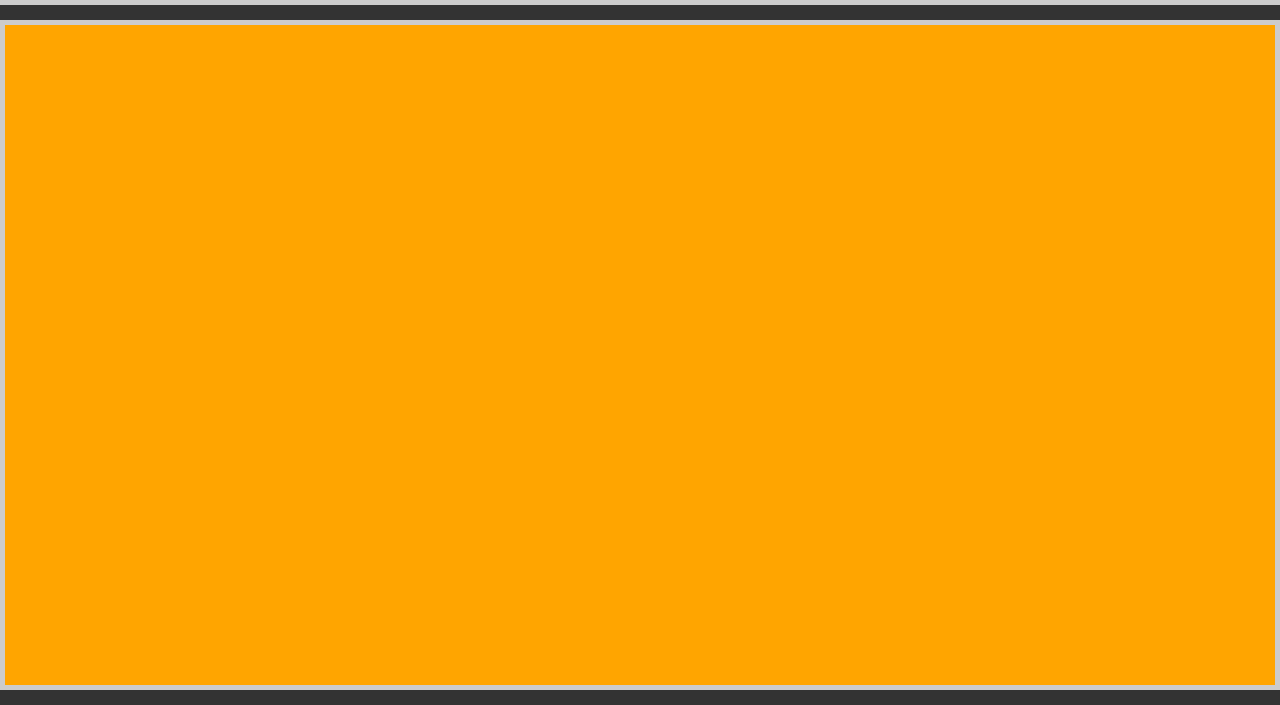
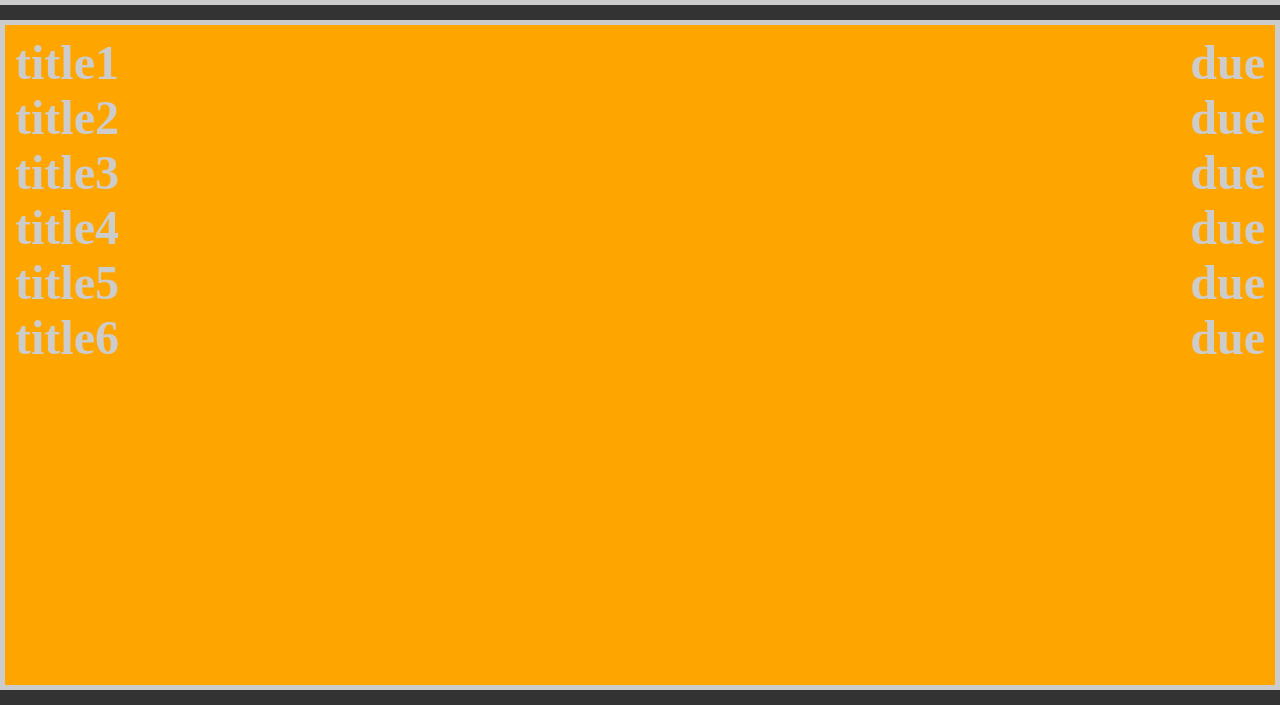
Before and after one commit to DrearyDev/todo-list, a website built with webpack: page src/index.html in a window 1280 px wide. Shown: the part 95-800 px from the top of the page. Built offline with nearby package versions, Linux system fonts and the light colour scheme.

Commit message:
Render todos to main div in allListView

```diff
--- a/src/createProject.js
+++ b/src/createProject.js
@@ -5,9 +5,9 @@ function createProject(name="Project") {
 
     trackAllProjects(name);
 
-    function addTodo(name, todoObject) {
-        addTodoToAllProjects(this.name, name, todoObject);//accessing the name property on 'this'
-        this[name] = todoObject;//adding todoObject on new property with passed in name
+    function addTodo(todoObject) {
+        addTodoToAllProjects(this.name, todoObject.title, todoObject);
+        this[todoObject.title] = todoObject;
     };
 
 
--- a/src/handleDOM.js
+++ b/src/handleDOM.js
@@ -1,5 +1,6 @@
 import dropDownPng from './down-arrow.png';
 import settingsPng from './settings-icon.png';
+import { allProjects } from './trackAllProjects';
 
 const handleDOM = (() => {
 
@@ -54,6 +55,21 @@ const handleDOM = (() => {
         content.appendChild(main);
     };
 
+    const renderTodo = (todo) => {
+        let div = document.createElement('div');
+
+        let divTitle = document.createElement('h2');
+        divTitle.innerText = todo.title;
+
+        let divDueDate = document.createElement('h2');
+        divDueDate.innerText = todo.dueDate;
+
+        div.appendChild(divTitle);
+        div.appendChild(divDueDate);
+
+        main.appendChild(div);
+    };
+
     const allListView = () => {
 
         createHeader();
@@ -62,9 +78,14 @@ const handleDOM = (() => {
         createMainDiv();
         addClass(main, 'all-list-view');
 
-
-
-
+        // render all todos from all projects on screen
+        allProjects.filter(object => {
+            for (let key in object) {
+                if (key !== 'project') {
+                    renderTodo(object[key]);
+                };
+            };
+        });
     };
 
 
--- a/src/index.js
+++ b/src/index.js
@@ -20,17 +20,15 @@ import { allProjects } from './trackAllProjects.js';
 
 let test = createProject('TestProject');
 
-test.addTodo('Todo#1', createTodo('title', 'desc', 'due', 'priority', 'check'));
-test.addTodo('Todo#2', createTodo('title', 'desc', 'due', 'priority', 'check'));
-test.addTodo('Todo#3', createTodo('title', 'desc', 'due', 'priority', 'check'));
+test.addTodo(createTodo('title1', 'desc', 'due', 'priority', 'check'));
+test.addTodo(createTodo('title2', 'desc', 'due', 'priority', 'check'));
+test.addTodo(createTodo('title3', 'desc', 'due', 'priority', 'check'));
 
 let testtwo = createProject('AnotherProject');
 
-testtwo.addTodo('Todo#4', createTodo('title', 'desc', 'due', 'priority', 'check'));
-testtwo.addTodo('Todo#5', createTodo('title', 'desc', 'due', 'priority', 'check'));
-testtwo.addTodo('Todo#6', createTodo('title', 'desc', 'due', 'priority', 'check'));
-
-console.log(allProjects);
+testtwo.addTodo(createTodo('title4', 'desc', 'due', 'priority', 'check'));
+testtwo.addTodo(createTodo('title5', 'desc', 'due', 'priority', 'check'));
+testtwo.addTodo(createTodo('title6', 'desc', 'due', 'priority', 'check'));
 
 
 
--- a/src/style.css
+++ b/src/style.css
@@ -104,6 +104,13 @@ body {
 
     background-color: orange;
 }
+.main.main.all-list-view > div {
+    width: 100%;
+
+    display: flex;
+    align-items: center;
+    justify-content: space-between;
+}
 
 
 
```
Also changed, not shown: dist/app.bundle.js.
